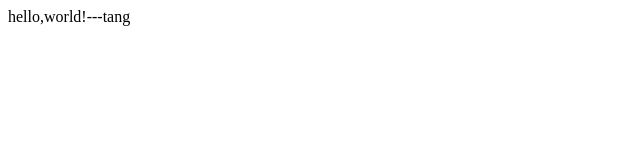
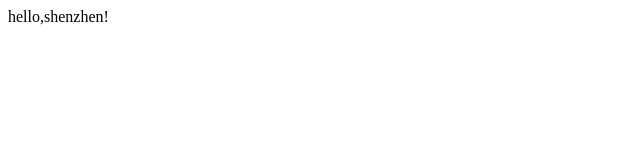
Before and after one commit to romeo1978/webapp, a plain HTML site: page index.html in a window 1280 px wide. Shown: the full height of the page, 0-640 px from the left. Drawn offline with Linux system fonts and the light colour scheme.

Commit message:
modify 02

```diff
--- a/index.html
+++ b/index.html
@@ -1,5 +1,5 @@
 <html>
 <body>
-<p>hello,world!---tang</p>
+<p>hello,shenzhen!</p>
 </body>
 </html>
```
